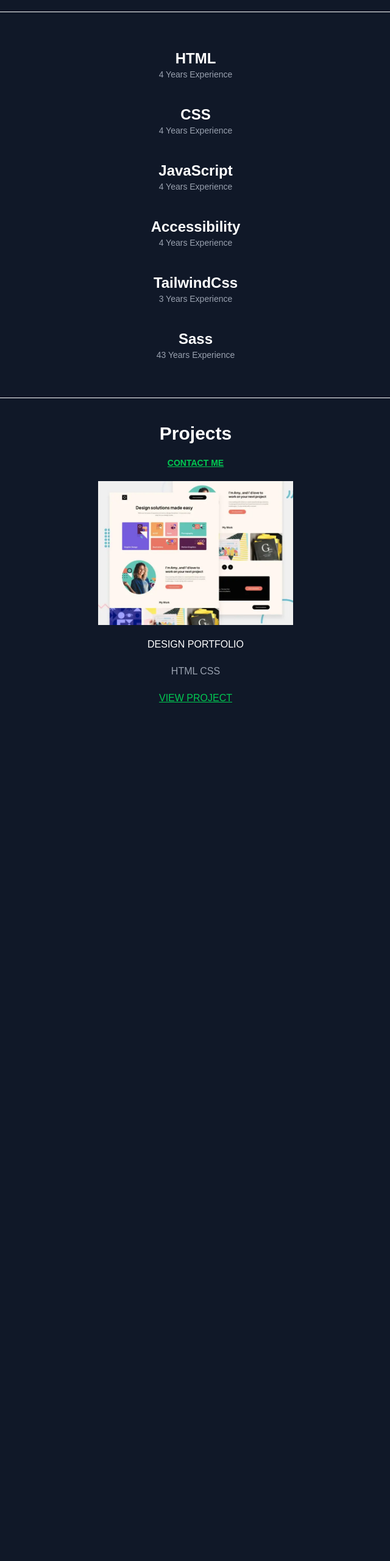
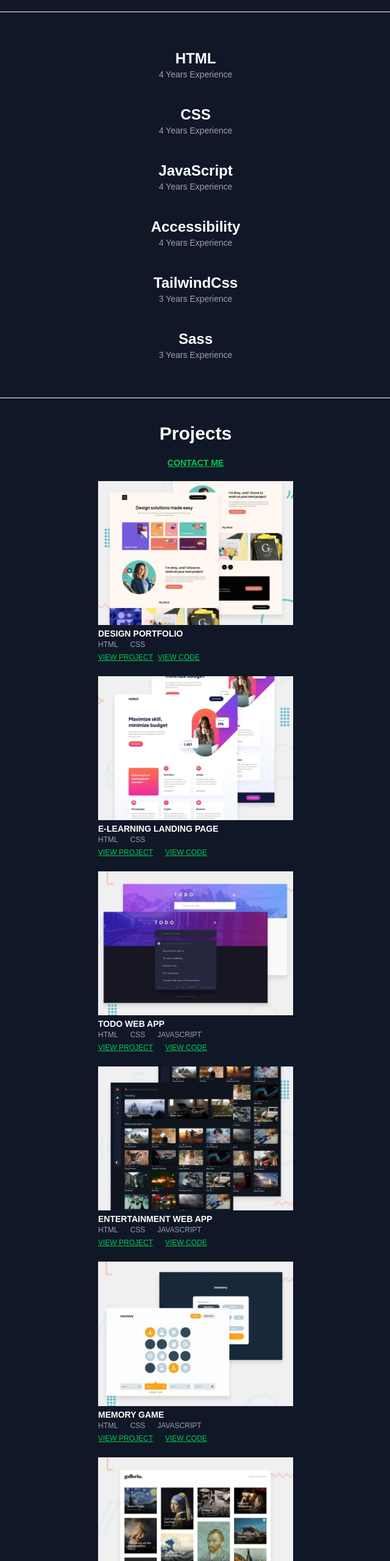
Before and after one commit to Apolline-thy/testTd5, a website built with Vite: page index.html in a window 1280 px wide. Shown: the part 925-3485 px from the top of the page at 61% size, without its empty margins (319-959 px from the left). Before the commit the page ends 2082 px from the top, so only its background shows below. Built offline with nearby package versions, Linux system fonts and the light colour scheme.

Commit message:
section4

```diff
--- a/index.html
+++ b/index.html
@@ -49,49 +49,182 @@
       <a class="text-sm font-bold text-green-500 underline"> CONTACT ME </a>
     </section>
     <hr class="m-10 border-t-1 border-white" />
-    <div class="flex flex-col items-center text-center">
-      <li class="list-none text-white">
-        <ul class="p-5">
+    <section class="flex flex-col items-center text-center ">
+      <ul class="list-none text-white">
+        <li class="p-5">
           <h2 class="text-2xl font-bold text-white">HTML</h2>
           <p class="text-sm text-gray-400">4 Years Experience</p>
-        </ul>
-        <ul class="p-5">
+        </li>
+        <li class="p-5">
           <h2 class="text-2xl font-bold text-white">CSS</h2>
           <p class="text-sm text-gray-400">4 Years Experience</p>
-        </ul>
-        <ul class="p-5">
+        </li>
+        <li class="p-5">
           <h2 class="text-2xl font-bold text-white">JavaScript</h2>
           <p class="text-sm text-gray-400">4 Years Experience</p>
-        </ul>
-        <ul class="p-5">
+        </li>
+        <li class="p-5">
           <h2 class="text-2xl font-bold text-white">Accessibility</h2>
           <p class="text-sm text-gray-400">4 Years Experience</p>
-        </ul>
-        <ul class="p-5">
+        </li>
+        <li class="p-5">
           <h2 class="text-2xl font-bold text-white">TailwindCss</h2>
           <p class="text-sm text-gray-400">3 Years Experience</p>
-        </ul>
-        <ul class="p-5">
+        </li>
+        <li class="p-5">
           <h2 class="text-2xl font-bold text-white">Sass</h2>
-          <p class="text-sm text-gray-400">43 Years Experience</p>
-        </ul>
-      </li>
-    </div>
+          <p class="text-sm text-gray-400">3 Years Experience</p>
+        </li>
+      </ul>
+    </section>
     <hr class="m-10 border-t-1 border-white" />
-    <div class="flex flex-col items-center gap-5">
+    <section class="flex flex-col items-center gap-5">
       <h1 class="text-3xl font-bold text-white">Projects</h1>
       <a class="text-sm font-bold text-green-500 underline"> CONTACT ME </a>
-      <img
-        class="w-xs"
-        src="./public/assets/Projects/thumbnail-project-1-small.webp"
-        alt="projet1"
-      />
-      <figcaption class="text-white">DESIGN PORTFOLIO</figcaption>
-      <p class="text-gray-400">HTML CSS</p>
-      <a class="text-green-500 underline">
-        VIEW PROJECT
-      </a>
-    </div>
+      <article>
+        <figure class="flex flex-col gap-1">
+          <img
+            class="w-xs"
+            src="./public/assets/Projects/thumbnail-project-1-small.webp"
+            alt="projet1"
+          />
+          <figcaption class="text-sm font-bold text-white">
+            DESIGN PORTFOLIO
+          </figcaption>
+        </figure>
+        <ul class="flex flex-row gap-5">
+          <li class="text-xs text-gray-400">HTML</li>
+          <li class="text-xs text-gray-400">CSS</li>
+        </ul>
+        <ul class="flex flex-row gap-2">
+          <li>
+            <a class="text-xs text-green-500 underline"> VIEW PROJECT </a>
+          </li>
+          <li><a class="text-xs text-green-500 underline"> VIEW CODE </a></li>
+        </ul>
+      </article>
+      <article>
+        <figure class="flex flex-col gap-1">
+          <img
+            class="w-xs"
+            src="./public/assets/Projects/thumbnail-project-2-small.webp"
+            alt="projet1"
+          />
+          <figcaption class="text-sm font-bold text-white">
+            E-LEARNING LANDING PAGE
+          </figcaption>
+        </figure>
+        <ul class="flex flex-row gap-5">
+          <li class="text-xs text-gray-400">HTML</li>
+          <li class="text-xs text-gray-400">CSS</li>
+        </ul>
+        <ul class="flex flex-row gap-5">
+          <li>
+            <a class="text-xs text-green-500 underline"> VIEW PROJECT </a>
+          </li>
+          <li><a class="text-xs text-green-500 underline"> VIEW CODE </a></li>
+        </ul>
+      </article>
+      <article>
+        <figure class="flex flex-col gap-1">
+          <img
+            class="w-xs"
+            src="./public/assets/Projects/thumbnail-project-3-small.webp"
+            alt="projet1"
+          />
+          <figcaption class="text-sm font-bold text-white">
+            TODO WEB APP
+          </figcaption>
+        </figure>
+        <ul class="flex flex-row gap-5">
+          <li class="text-xs text-gray-400">HTML</li>
+          <li class="text-xs text-gray-400">CSS</li>
+          <li class="text-xs text-gray-400">JAVASCRIPT</li>
+        </ul>
+        <ul class="flex flex-row gap-5">
+          <li>
+            <a class="text-xs text-green-500 underline"> VIEW PROJECT </a>
+          </li>
+          <li><a class="text-xs text-green-500 underline"> VIEW CODE </a></li>
+        </ul>
+      </article>
+      <article>
+        <figure class="flex flex-col gap-1">
+          <img
+            class="w-xs"
+            src="./public/assets/Projects/thumbnail-project-4-small.webp"
+            alt="projet1"
+          />
+          <figcaption class="text-sm font-bold text-white">
+            ENTERTAINMENT WEB APP
+          </figcaption>
+        </figure>
+        <ul class="flex flex-row gap-5">
+          <li class="text-xs text-gray-400">HTML</li>
+          <li class="text-xs text-gray-400">CSS</li>
+          <li class="text-xs text-gray-400">JAVASCRIPT</li>
+        </ul>
+        <ul class="flex flex-row gap-5">
+          <li>
+            <a class="text-xs text-green-500 underline"> VIEW PROJECT </a>
+          </li>
+          <li><a class="text-xs text-green-500 underline"> VIEW CODE </a></li>
+        </ul>
+      </article>
+      <article>
+        <figure class="flex flex-col gap-1">
+          <img
+            class="w-xs"
+            src="./public/assets/Projects/thumbnail-project-5-small.webp"
+            alt="projet1"
+          />
+          <figcaption class="text-sm font-bold text-white">
+            MEMORY GAME
+          </figcaption>
+        </figure>
+        <ul class="flex flex-row gap-5">
+          <li class="text-xs text-gray-400">HTML</li>
+          <li class="text-xs text-gray-400">CSS</li>
+          <li class="text-xs text-gray-400">JAVASCRIPT</li>
+        </ul>
+        <ul class="flex flex-row gap-5">
+          <li>
+            <a class="text-xs text-green-500 underline"> VIEW PROJECT </a>
+          </li>
+          <li><a class="text-xs text-green-500 underline"> VIEW CODE </a></li>
+        </ul>
+      </article>
+      <article>
+        <figure class="flex flex-col gap-1">
+          <img
+            class="w-xs"
+            src="./public/assets/Projects/thumbnail-project-6-small.webp"
+            alt="projet1"
+          />
+          <figcaption class="text-sm font-bold text-white">
+            ART GALLERY SHOWCASE
+          </figcaption>
+        </figure>
+        <ul class="flex flex-row gap-5">
+          <li class="text-xs text-gray-400">HTML</li>
+          <li class="text-xs text-gray-400">CSS</li>
+          <li class="text-xs text-gray-400">JAVASCRIPT</li>
+        </ul>
+        <ul class="flex flex-row gap-5">
+          <li>
+            <a class="text-xs text-green-500 underline"> VIEW PROJECT </a>
+          </li>
+          <li><a class="text-xs text-green-500 underline"> VIEW CODE </a></li>
+        </ul>
+      </article>
+    </section>
+    <section class=" flex flex-col p-20 bg-gray-850 text-white gap-5">
+      <h1 class="font-bold text-3xl">Contact</h1>
+      <p class=" text-xs text-wrap">
+        I would love to hear about your project and how could I help. Please
+        fill in the form, and I'll get back to you as soon as possible.
+      </p>
+    </section>
 
     <svg xmlns="http://www.w3.org/2000/svg" style="display: none">
       <!-- GitHub Icon -->
```
